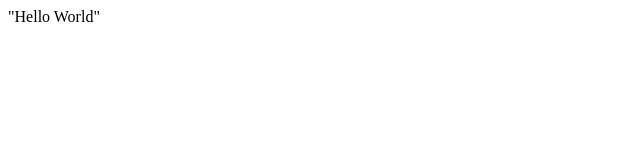
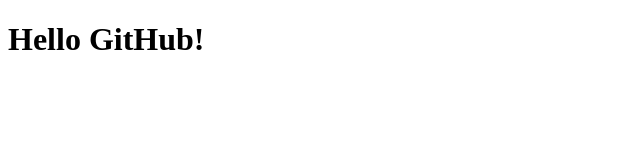
Before and after one commit to kohmatoro/Mac_test, a plain HTML site: page index.html in a window 1280 px wide. Shown: the whole page, without its empty margins (0-640 px from the left). Drawn offline with Linux system fonts and the light colour scheme.

Commit message:
mac os ver2

```diff
--- a/index.html
+++ b/index.html
@@ -1,7 +1,9 @@
+<!DOCTYPE html>
 <html>
 <head>
+  <title>Test Page</title>
+</head>
 <body>
-"Hello World"
+  <h1>Hello GitHub!</h1>
 </body>
-</head>
 </html>
```
